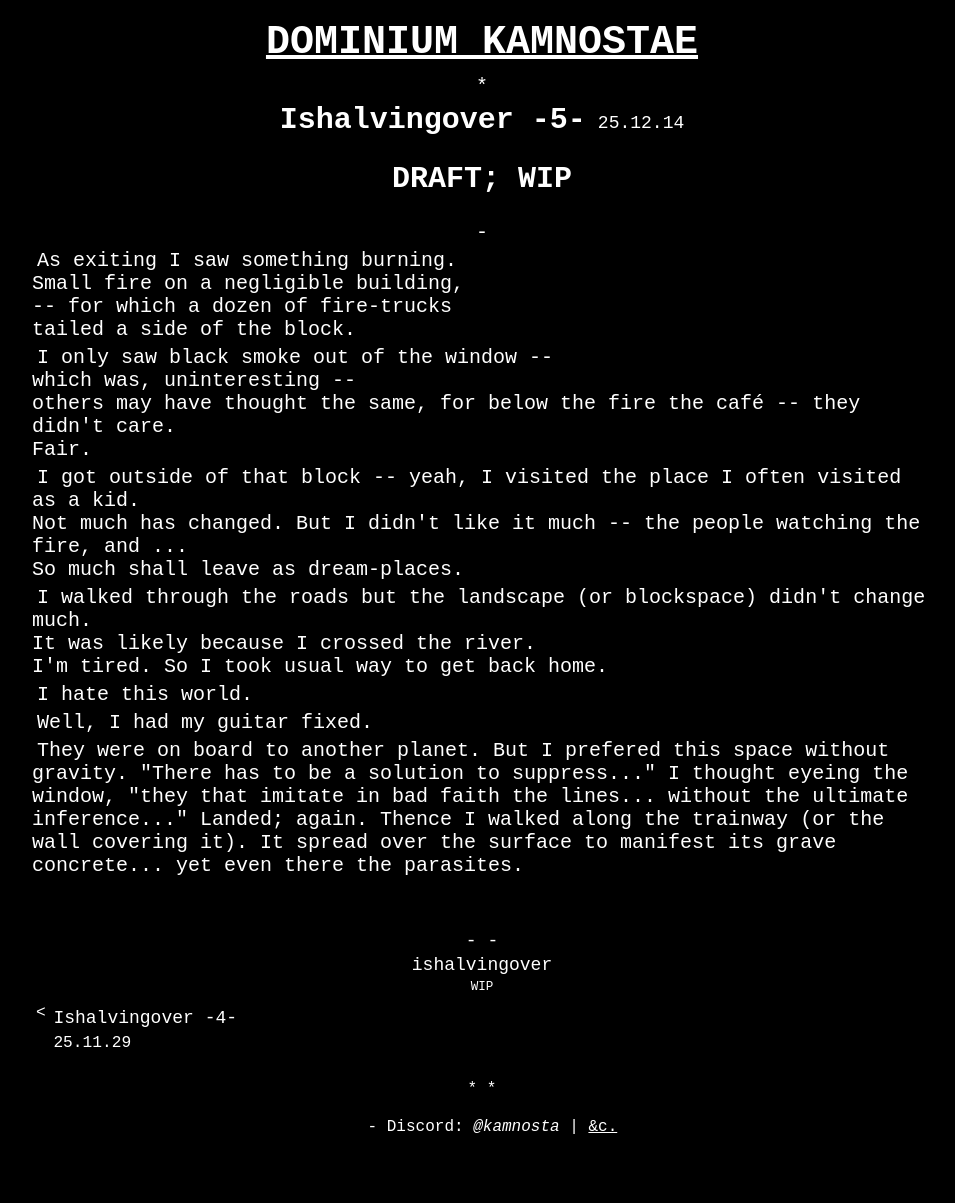
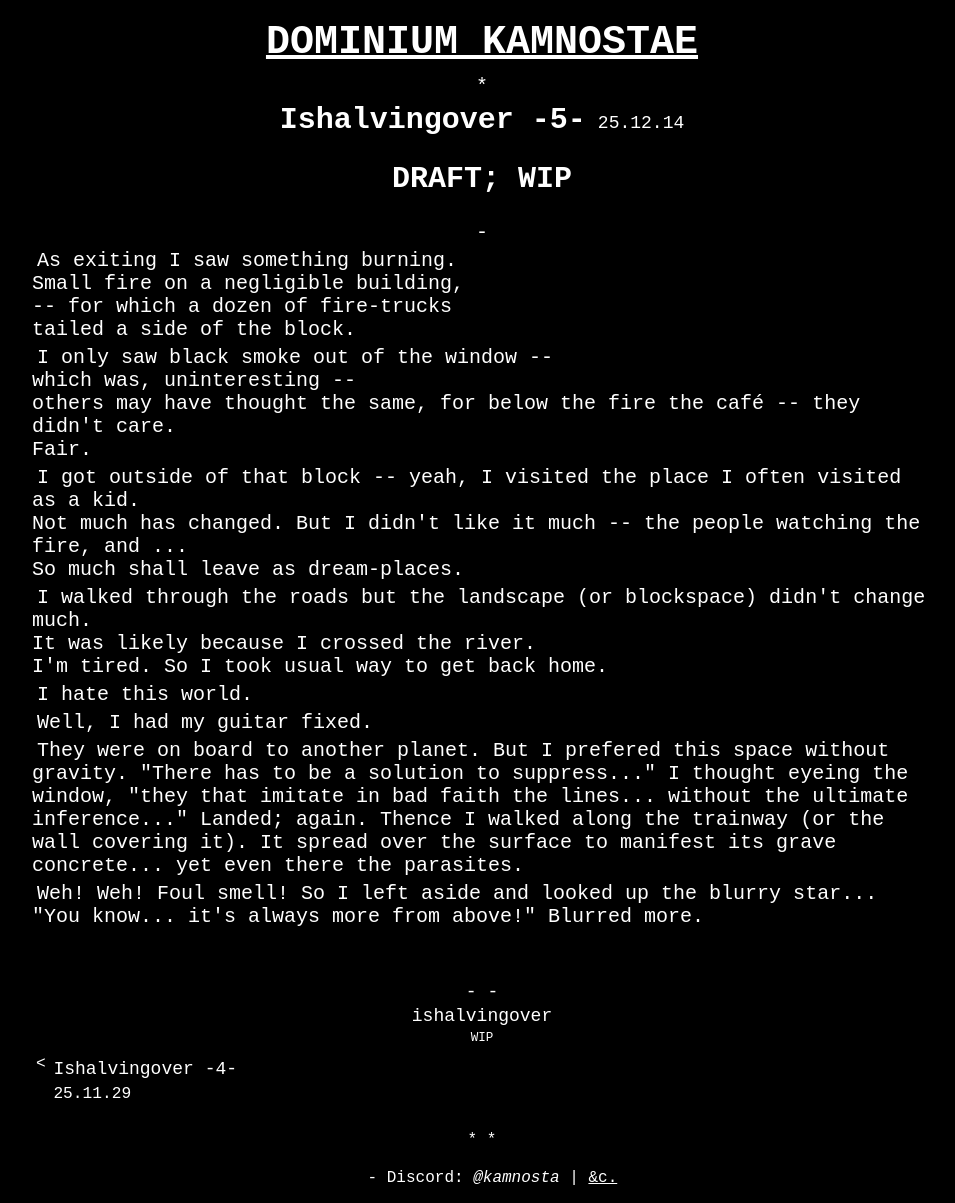
Before and after one commit to kamnosta/kamnosta.github.io, a Jekyll site: the page built from _ishalvingover/25-12-14-5.md, in a window 1280 px wide. Shown: the whole page, without its empty margins (158-1113 px from the left). Built offline with Jekyll 4.4.1, drawn with Linux system fonts in a browser that asks for light colours; before the commit the page ends 1152 px from its top, so only the background shows below that.

Commit message:
iho5 update

```diff
--- a/_ishalvingover/25-12-14-5.md
+++ b/_ishalvingover/25-12-14-5.md
@@ -29,3 +29,9 @@ Well, I had my guitar fixed.
 They were on board to another planet. But I prefered this space without gravity. "There has to be a solution to suppress..." I thought eyeing the window, "they that imitate in bad faith the lines... without the ultimate inference..."
 Landed; again.
 Thence I walked along the trainway (or the wall covering it). It spread over the surface to manifest its grave concrete... yet even there the parasites.
+
+Weh! Weh! Foul smell!
+So I left aside and looked up
+the blurry star...
+"You know... it's always more from above!"
+Blurred more.
```
